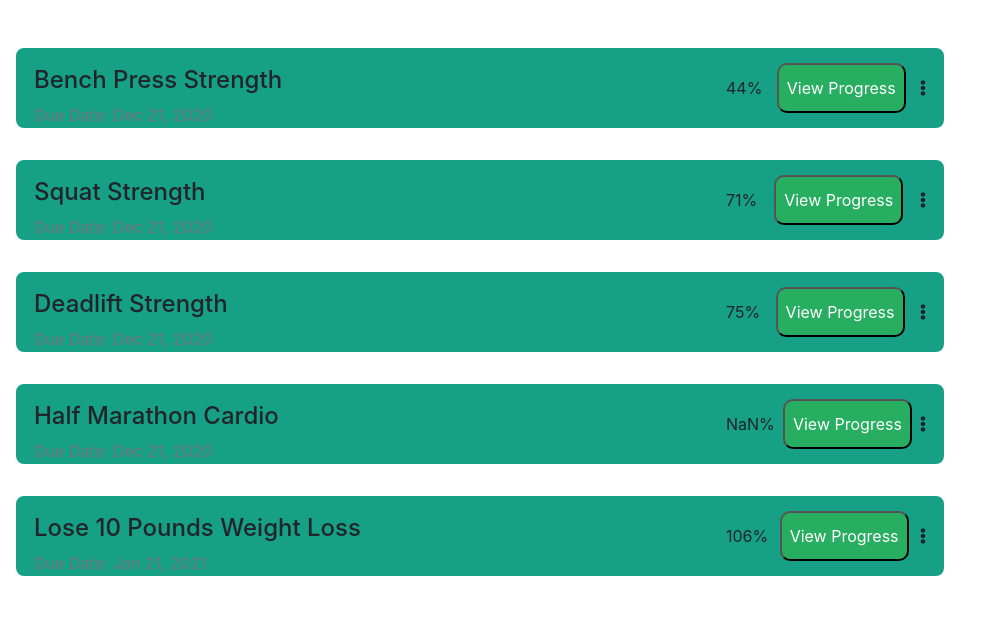
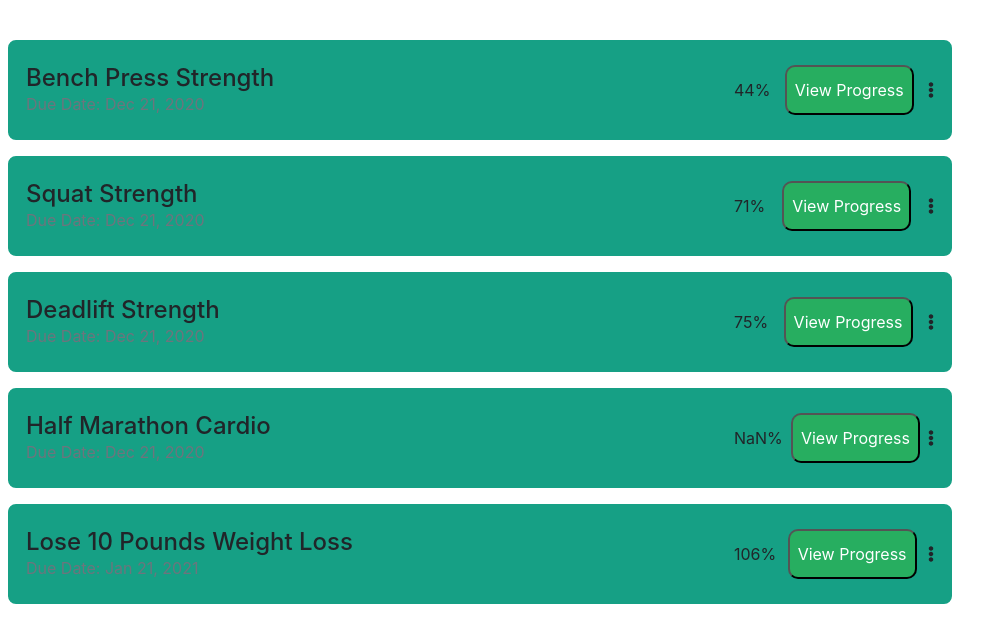
Before and after one commit to grantfogle/liftr-front-end, a React (Create React App) app: page /goals in a window 1280 px wide. Shown: the top 642 px of the page, without its empty margins (0-1007 px from the left). Built offline with nearby package versions, Linux system fonts and the light colour scheme.

Commit message:
updated workout to stateful component

```diff
--- a/src/components/Goals/Goal/Goal.js
+++ b/src/components/Goals/Goal/Goal.js
@@ -1,4 +1,4 @@
-import React from 'react';
+import React, { Component } from 'react';
 import { FontAwesomeIcon } from '@fortawesome/react-fontawesome';
 import './Goal.scss';
 
@@ -7,26 +7,42 @@ const getPercentage = (numerator, denominator) => {
     return num + '%';
 }
 
-const Workout = ({ workout }) => {
-    let { name, category, timeline, currentStat, goalStat } = workout;
+class Workout extends Component {
+    constructor(props) {
+        super(props);
+        this.state = {
+            showWorkout: false,
+        }
+    }
+    toggleWorkoutView = () => {
+        this.setState({ showWorkout: !this.state.showWorkout });
+        console.log('cats');
+    };
+    render() {
+        const { name, category, timeline, currentStat, goalStat } = this.props.workout;
         return (
-        <div className='workout'>
+            <div className='workout' onClick={this.toggleWorkoutView}>
+
                 <div className="workout__headline">
+
                     <div className="workout__headline__title">
                         <h4>{name} <span>{category}</span></h4>
                         <p className='text-secondary'>Due Date: {timeline}</p>
                     </div>
+
                     <div className='workout__headline__stats'>
                         <p className=''>{getPercentage(currentStat, goalStat)}</p>
                         <button className='workout__headline__stats__button'>View Progress</button>
                         <FontAwesomeIcon icon='ellipsis-v' />
                     </div>
+
                 </div>
-            <div className='workout__view'>
-
+                <div className={this.state.showWorkout ? 'workout__show' : 'workout__hide'}>
+                    <h4>Workout bruh</h4>
                 </div>
             </div>
         );
     }
+}
 
 export default Workout;
--- a/src/components/Goals/Goal/Goal.scss
+++ b/src/components/Goals/Goal/Goal.scss
@@ -1,25 +1,31 @@
 .workout {
     width: 100%;
-    height: 80px;
+    min-height: 100px;
     background-color: #16a085;
     border: 2px solid #16a085;
     border-radius: .5em;
-    margin: 1em;
-    padding: 1em;
-    // display: flex;
-    // flex-direction: column;
+    display: flex;
+    flex-direction: column;
     &__headline {
+        height: 100px;
         width: 100%;
-        height: 100%;
         display: flex;
         justify-content: space-between;
-        align-content: center;
         &__title {
             width: 50%;
+            height: 100%;
+            display: flex;
+            flex-direction: column;
+            justify-content: center;
+            p {
+                margin: 0;
+            }
+            h4 {
+                margin: 0;
+            }
         }
         &__stats {
             width: 200px;
-            height: 100%;
             display: flex;
             justify-content: space-between;
             align-items: center;
@@ -40,4 +46,11 @@
             }
         }
     }
+    &__show {
+        width: 100%;
+        min-height: 400px;
+    }
+    &__hide {
+        display: none;
+    }
 }
```
Lines whose indentation alone changed are shown as unchanged.
